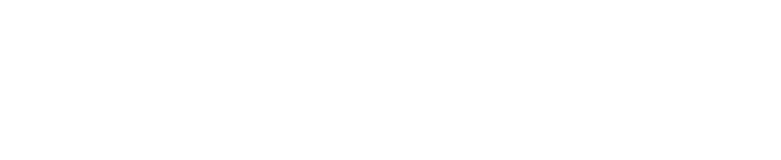
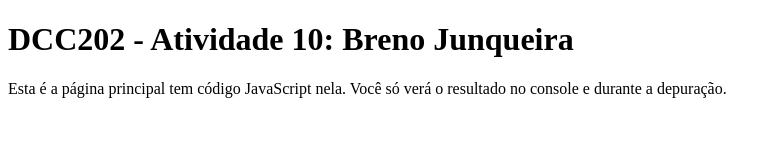
Before and after one commit to ufjf-dcc202/ufjf-dcc202-2023-3-a-atv10-beJayBR, a website: page index.html in a window 1280 px wide. Shown: the whole page, without its empty margins (0-781 px from the left). Drawn offline with Linux system fonts and the light colour scheme.

Commit message:
Adiciona a main e seu conteúdo

```diff
--- a/index.html
+++ b/index.html
@@ -6,6 +6,9 @@
     <title>DCC202 - Atividade 10: Breno Junqueira</title>
 </head>
 <body>
-
+    <main>
+        <h1>DCC202 - Atividade 10: Breno Junqueira</h1>
+        <p>Esta é a página principal tem código JavaScript nela. Você só verá o resultado no console e durante a depuração.</p>
+    </main>
 </body>
 </html>
```
